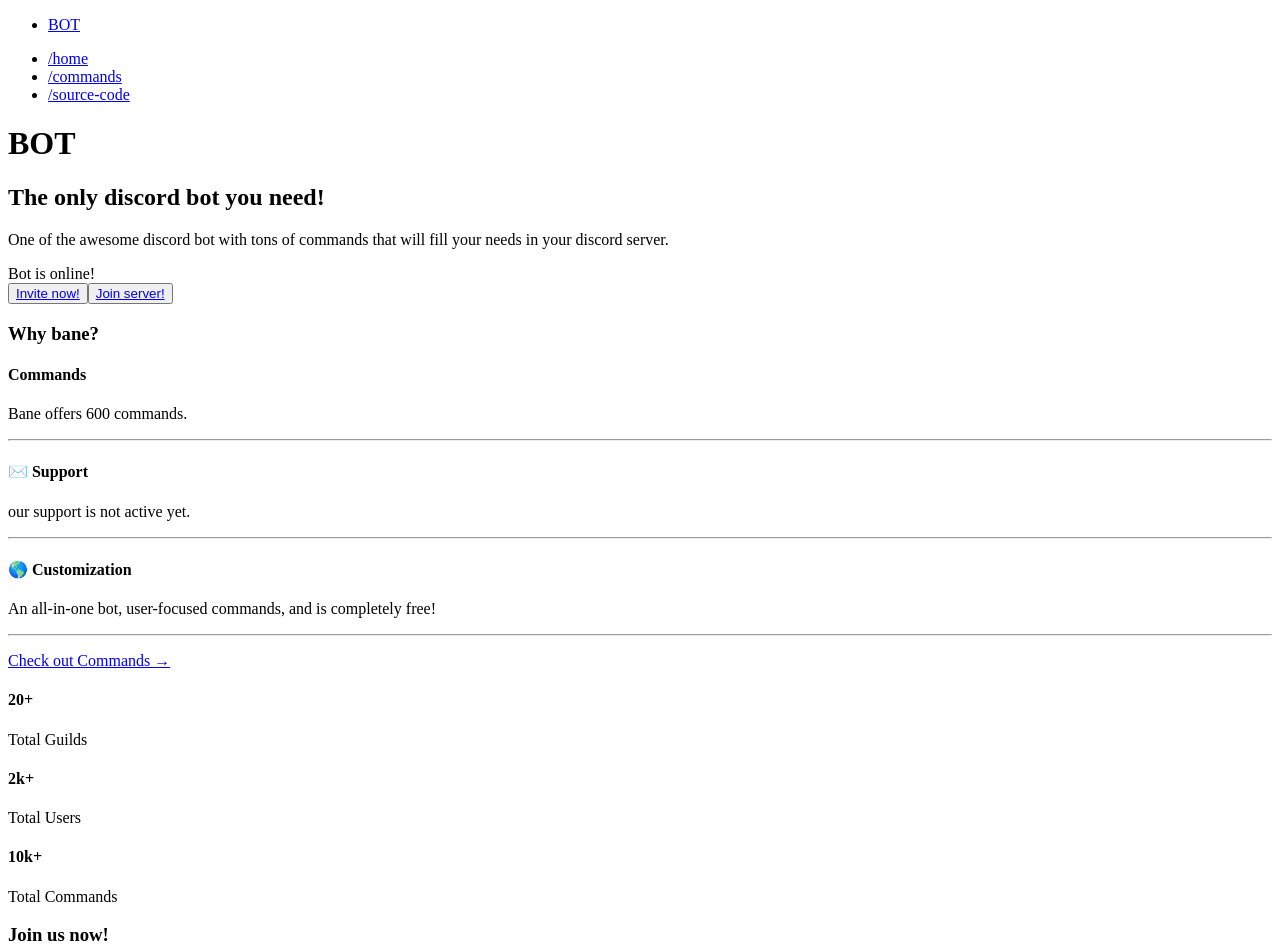
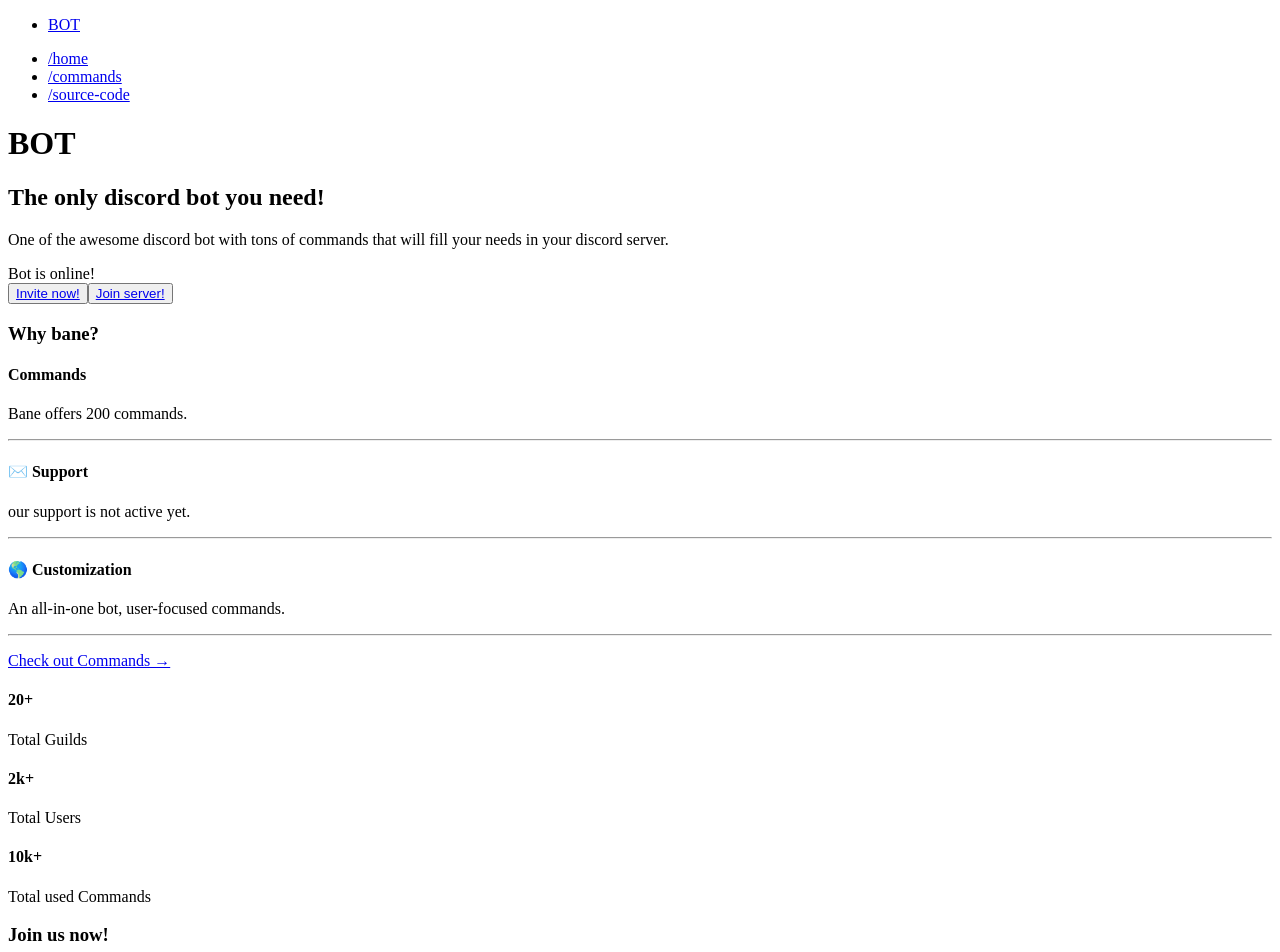
Before and after one commit to phobu/glorybot, a Next.js app: page / in a window 1280 px wide. Shown: the top 952 px of the page. Built offline with nearby package versions, Linux system fonts and the light colour scheme.

Commit message:
Update About.js

```diff
--- a/src/components/About.js
+++ b/src/components/About.js
@@ -12,7 +12,7 @@ const About = () => {
             <div>
               <h4 className="h-color">Commands</h4>
               <p className="p-color">
-                Bane offers 600 commands.
+                Bane offers 200 commands.
               </p>
               <hr />
             </div>
@@ -26,7 +26,7 @@ const About = () => {
             <div>
               <h4 className="h-color">🌎 Customization</h4>
               <p className="p-color">
-                An all-in-one bot, user-focused commands, and is completely free!
+                An all-in-one bot, user-focused commands.
               </p>
               <hr />
             </div>
@@ -49,7 +49,7 @@ const About = () => {
           </div>
           <div className="about-stats-card">
             <h4 className="h-color">10k+</h4>
-            <p className="p-color">Total Commands</p>
+            <p className="p-color">Total used Commands</p>
           </div>
         </section>
       </section>
```
